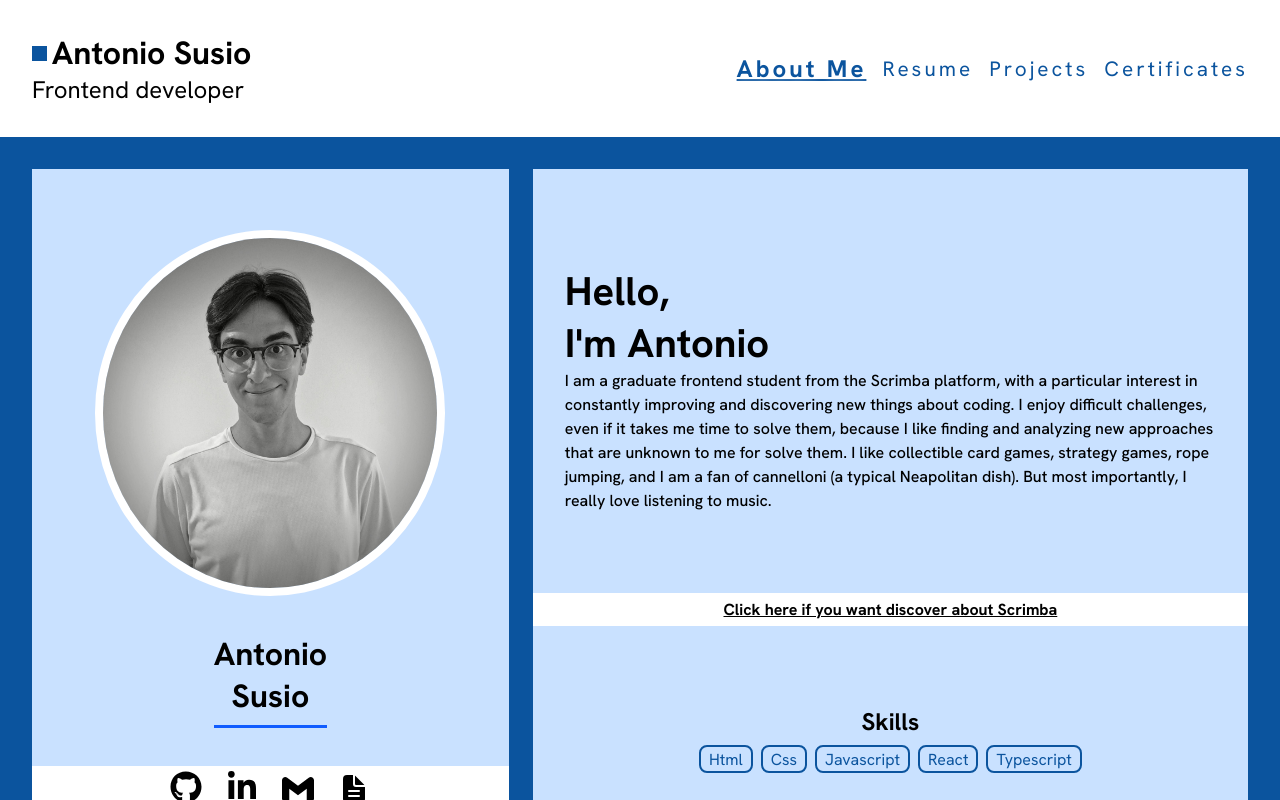
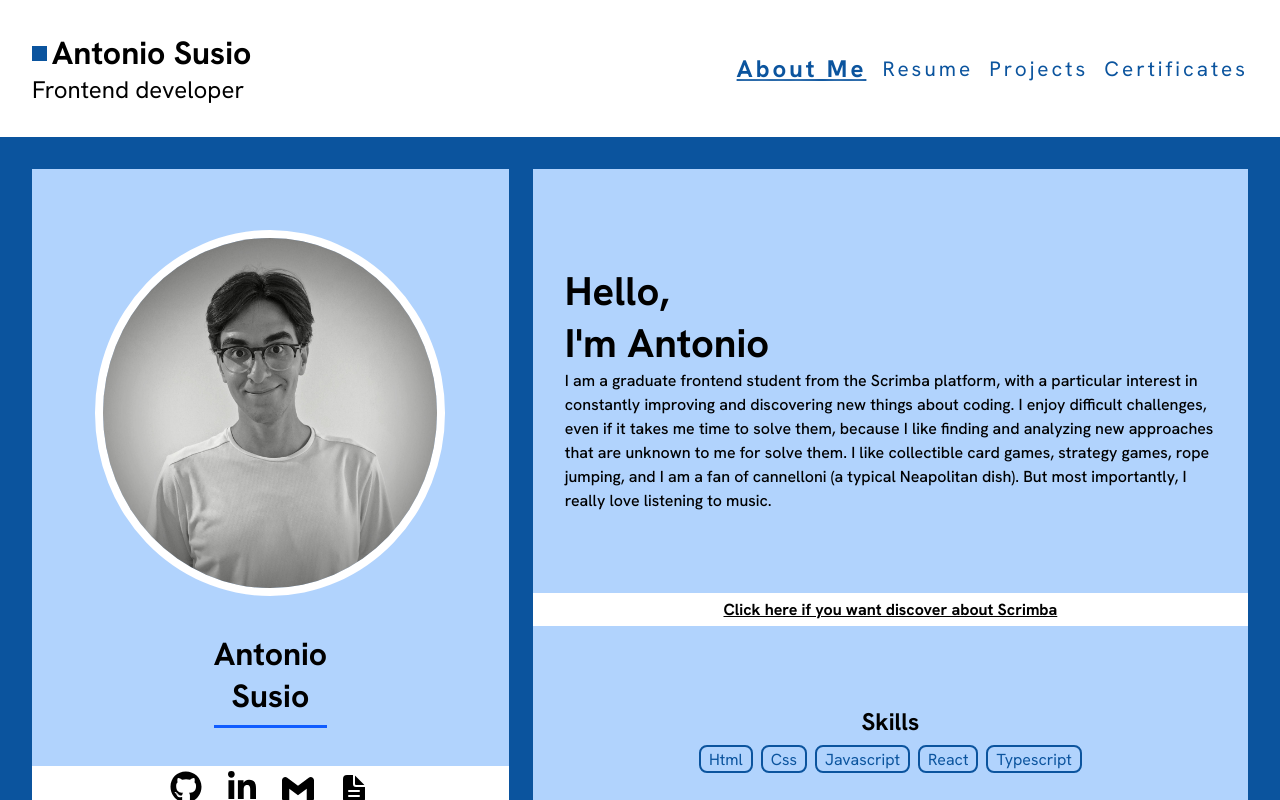
Before and after one commit to AntonioSusio/my-portfolio, a React (Vite) app: page / in a window 1280 px wide. Shown: the top 800 px of the page. Built offline with nearby package versions, Linux system fonts and the light colour scheme.

Commit message:
edited vanlife project's link

```diff
--- a/src/index.css
+++ b/src/index.css
@@ -126,7 +126,7 @@ p {
 .resume-section,
 .projects-section,
 .certificates-section {
-  background-color: #c9e1ff;
+  background-color: #b1d3fd;
 }
 
 .resume-section,
--- a/src/projects.ts
+++ b/src/projects.ts
@@ -16,7 +16,7 @@ const projectsData: Project[] = [
         projectTechnologies: ["React", "Javascript", "Typescript"],
         projectImage: "/VanLifeProject.png",
         alternativeText: "Image representing Vanlife site homepage",
-        projectUrl: "https://van-life-antonio.netlify.app"
+        projectUrl: "https://vanlife-antonio.netlify.app"
     },
 
     {
```
